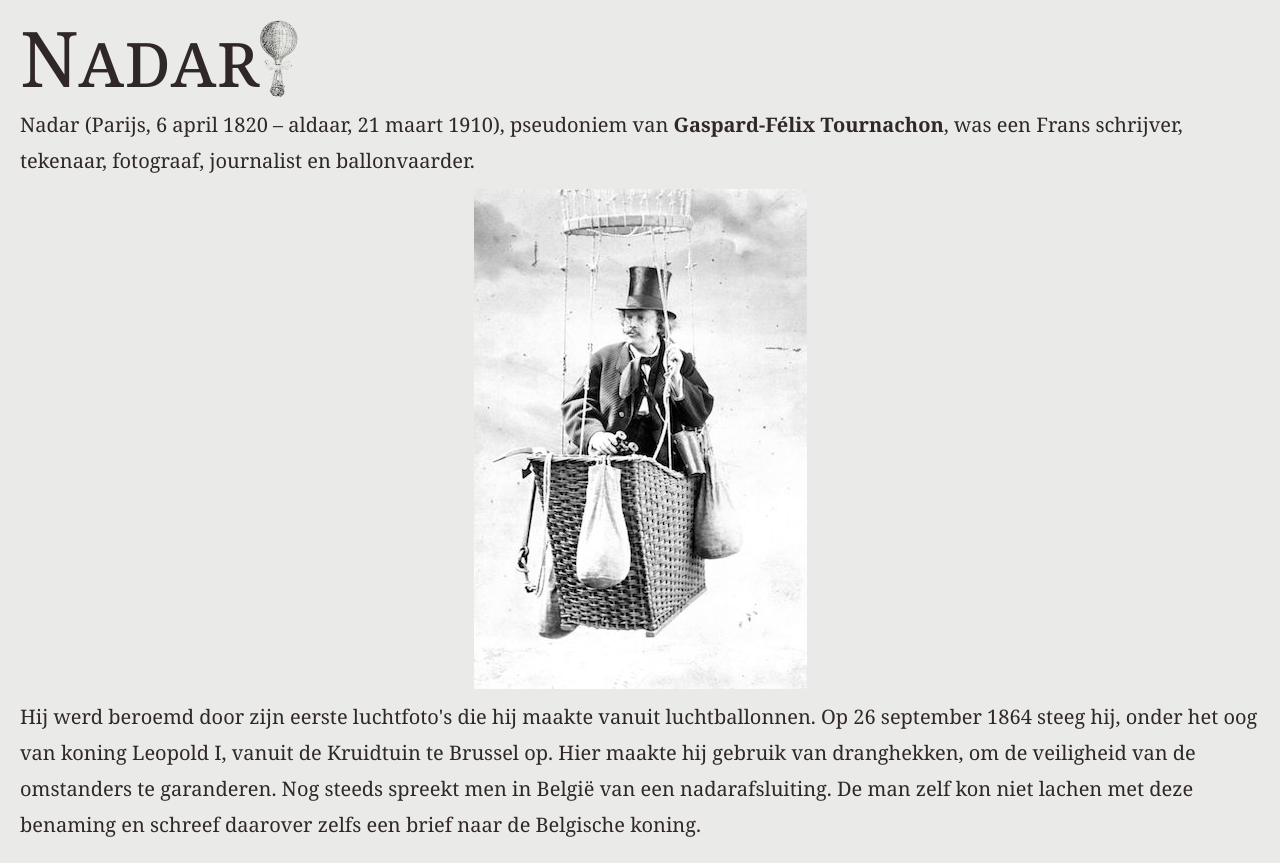
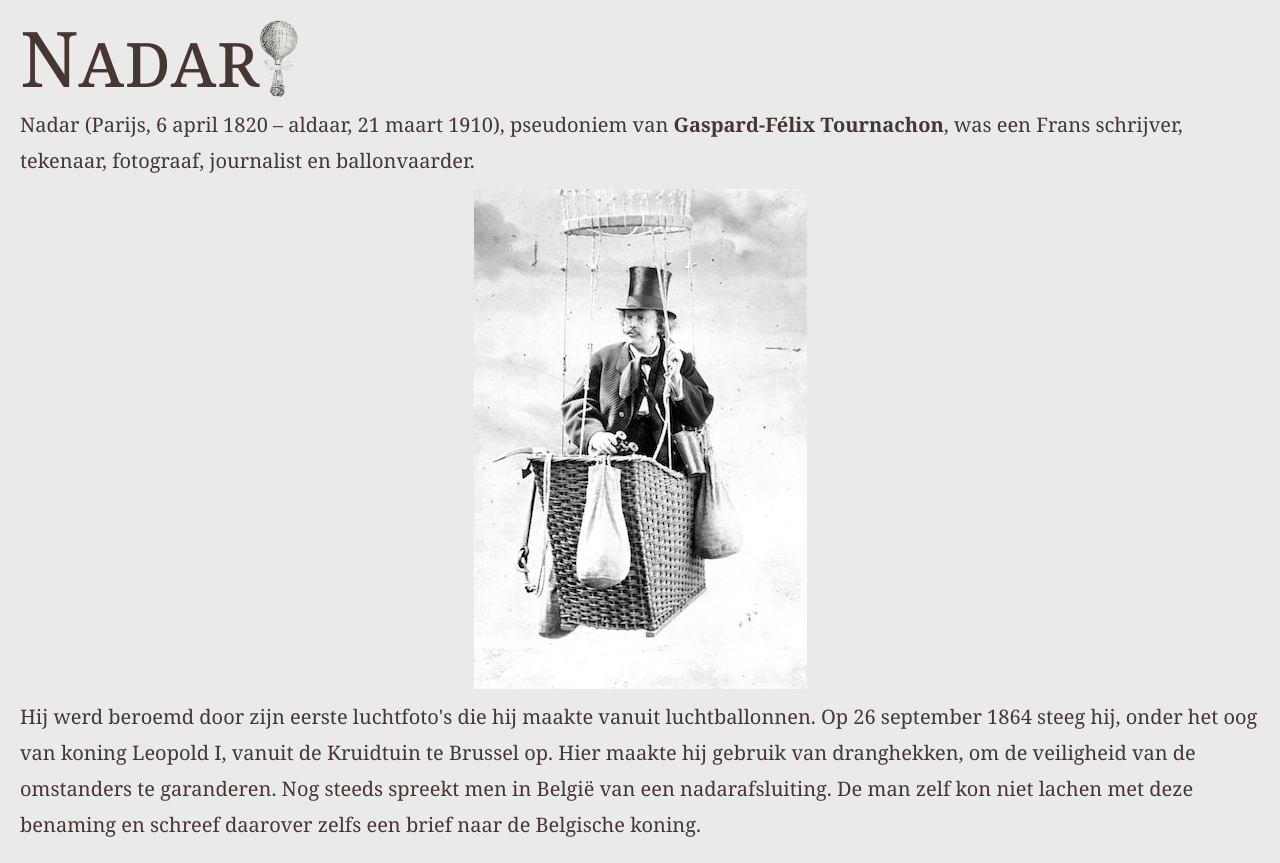
Before and after one commit to devinehowest/webpack-config, a website built with webpack: page src/index.html in a window 1280 px wide. Built offline with nearby package versions, Linux system fonts and the light colour scheme; some packages are replaced by stand-ins of ours.

Commit message:
small changes (browserslist)

```diff
--- a/src/css/vars.css
+++ b/src/css/vars.css
@@ -1,4 +1,5 @@
 :root {
   --backgroundColor: #eaeae9;
-  --textColor: #2f2826;
+  --textColor: #463636;
+  --anotherColor: #bada55;
 }
--- a/src/style.css
+++ b/src/style.css
@@ -22,13 +22,13 @@ body {
 h1 {
   font-size: 3rem;
   margin-bottom: 1rem;
-  color: color(var(--textColor) lightness(50%));
-  font-variant-caps: small-caps;
+  color: var(--textColor);
+  font-variant: small-caps;
   position: relative;
 
   &::after {
     content: "";
-    background-image: url("./assets/img/balloon.png");
+    background-image: image-set(url("./assets/img/balloon.png") 1x);
     background-size: contain;
     background-repeat: no-repeat;
     position: absolute;
@@ -45,6 +45,11 @@ p {
 
 strong {
   font-weight: bold;
+
+  @nest p & {
+    /** enkel om @nest  voorbeeld aan te halen**/
+    color: green;
+  }
 }
 
 img {
```
Also changed, not shown: package.json (+7 -1 lines).
